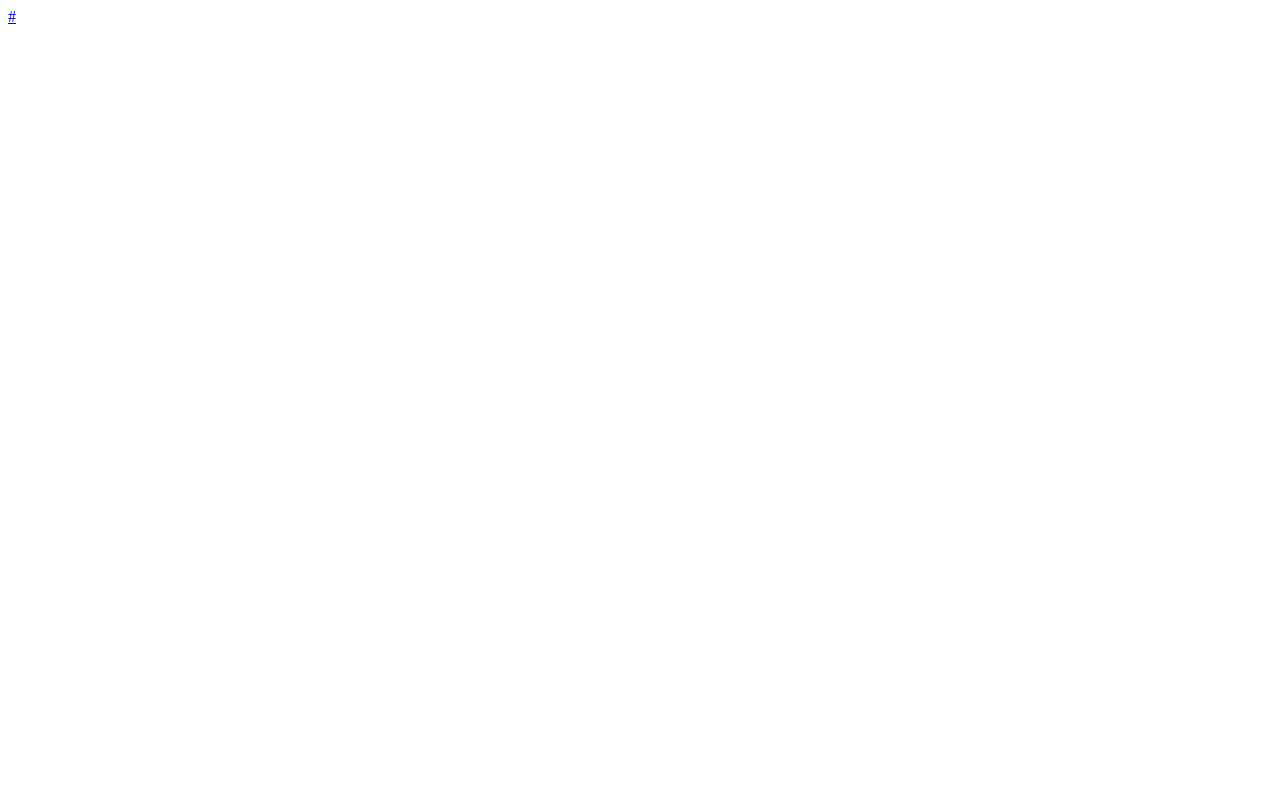
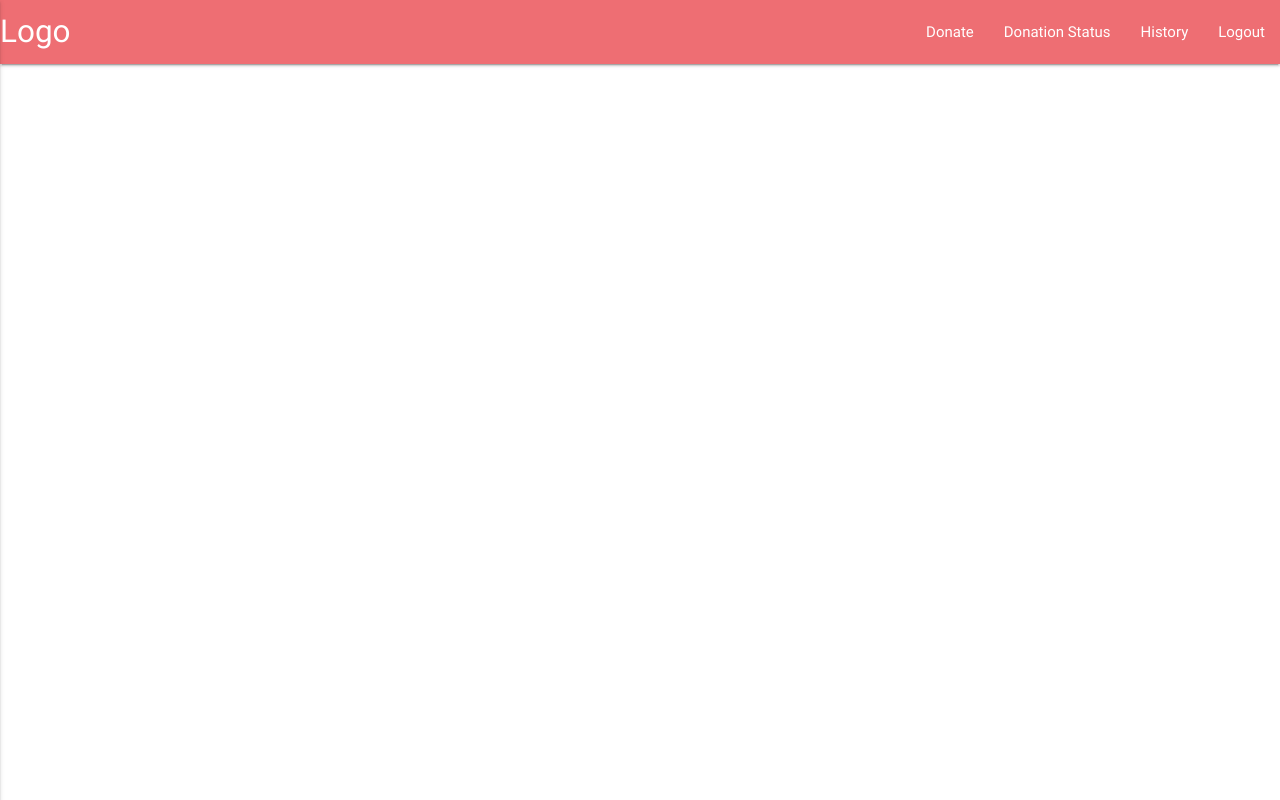
Before and after one commit to jia1/data-bank, a plain HTML site: page front-end/donor/index.html in a window 1280 px wide. Drawn offline with nearby package versions, Linux system fonts and the light colour scheme.

Commit message:
Add nav to all index.html
Signed-off-by: JIA YEE <jiayeerawr@gmail.com>

```diff
--- a/front-end/beneficiary/index.html
+++ b/front-end/beneficiary/index.html
@@ -2,16 +2,31 @@
 <html lang="en">
     <head>
         <meta charset="UTF-8">
+        <title>Insert title here</title>
         <meta name="viewport" content="width=device-width, initial-scale=1">
-    <title>Insert title here</title>
-    <script src="./vendor/jquery-3.2.1.min.js"></script>
-    <!-- Insert CSS libraries here -->
+        <script src="../vendor/jquery-3.2.1.min.js"></script>
+        <link rel="stylesheet" type="text/css" href="../vendor/materialize/css/materialize.min.css">
+        <script src="../vendor/materialize/js/materialize.min.js"></script>
     </head>
     <body>
-    <div class="nav">
-        <a href="#">#</a>
+        <nav>
+            <div class="nav-wrapper">
+                <a href="#!" class="brand-logo">Logo</a>
+                <a href="#" data-activates="mobile-demo" class="button-collapse"><i class="material-icons">menu</i></a>
+                <ul class="right hide-on-med-and-down">
+                    <li><a href="request.html">Ask for Food</a></li>
+                    <li><a href="profile.html">Profile</a></li>
+                    <li><a href="../index.html">Logout</a></li>
+                </ul>
+                <ul class="side-nav" id="mobile-demo">
+                    <li><a href="request.html">Ask for Food</a></li>
+                    <li><a href="profile.html">Profile</a></li>
+                    <li><a href="../index.html">Logout</a></li>
+                </ul>
             </div>
-    <div class="main">
-    </div>
+        </nav>
+        <script>
+            $(".button-collapse").sideNav();
+        </script>
     </body>
 </html>
--- a/front-end/donor/index.html
+++ b/front-end/donor/index.html
@@ -2,16 +2,33 @@
 <html lang="en">
     <head>
         <meta charset="UTF-8">
+        <title>Insert title here</title>
         <meta name="viewport" content="width=device-width, initial-scale=1">
-    <title>Insert title here</title>
-    <script src="./vendor/jquery-3.2.1.min.js"></script>
-    <!-- Insert CSS libraries here -->
+        <script src="../vendor/jquery-3.2.1.min.js"></script>
+        <link rel="stylesheet" type="text/css" href="../vendor/materialize/css/materialize.min.css">
+        <script src="../vendor/materialize/js/materialize.min.js"></script>
     </head>
     <body>
-    <div class="nav">
-        <a href="#">#</a>
+        <nav>
+            <div class="nav-wrapper">
+                <a href="#!" class="brand-logo">Logo</a>
+                <a href="#" data-activates="mobile-demo" class="button-collapse"><i class="material-icons">menu</i></a>
+                <ul class="right hide-on-med-and-down">
+                    <li><a href="donate.html">Donate</a></li>
+                    <li><a href="status.html">Donation Status</a></li>
+                    <li><a href="history.html">History</a></li>
+                    <li><a href="../index.html">Logout</a></li>
+                </ul>
+                <ul class="side-nav" id="mobile-demo">
+                    <li><a href="donate.html">Donate</a></li>
+                    <li><a href="status.html">Donation Status</a></li>
+                    <li><a href="history.html">History</a></li>
+                    <li><a href="../index.html">Logout</a></li>
+                </ul>
             </div>
-    <div class="main">
-    </div>
+        </nav>
+        <script>
+            $(".button-collapse").sideNav();
+        </script>
     </body>
 </html>
```
Lines whose indentation alone changed are shown as unchanged.
